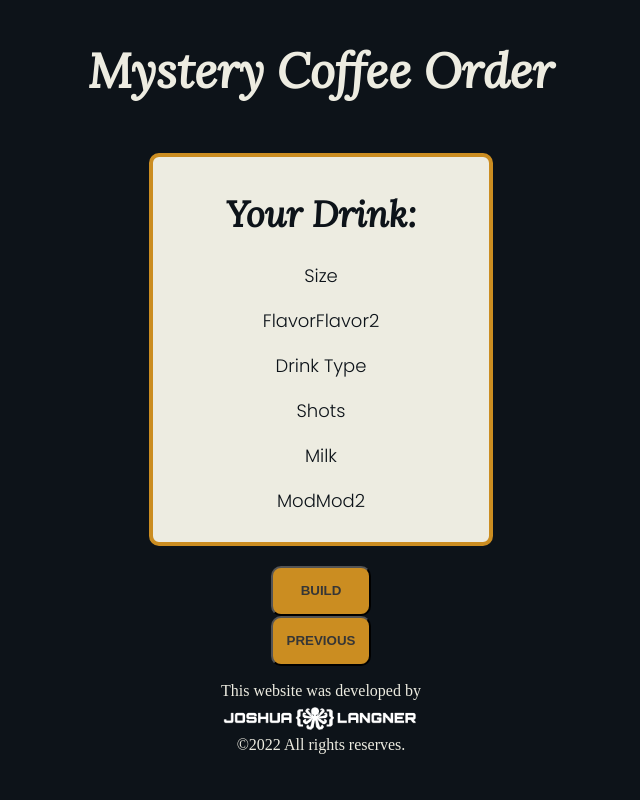
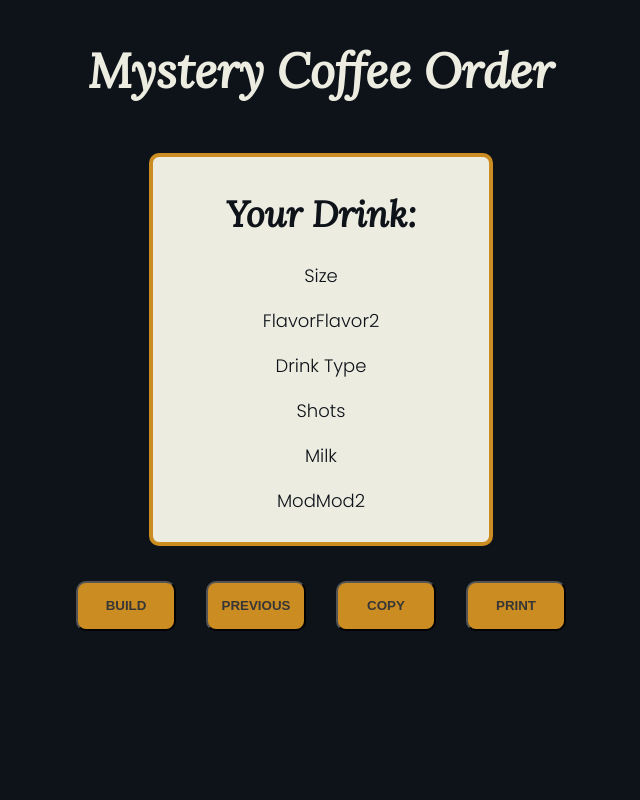
Before and after one commit to jlangner87/random_coffee, a React (Create React App) app in the folder random_coffee/: page / in a window 1280 px wide. Shown: the top 800 px of the page, without its empty margins (319-959 px from the left). Built offline with nearby package versions, Linux system fonts and the light colour scheme.

Commit message:
add copy and print functionality to app

```diff
--- a/random_coffee/package.json
+++ b/random_coffee/package.json
@@ -7,8 +7,10 @@
     "@testing-library/react": "^13.4.0",
     "@testing-library/user-event": "^13.5.0",
     "react": "^18.2.0",
+    "react-copy-to-clipboard": "^5.1.0",
     "react-dom": "^18.2.0",
     "react-scripts": "5.0.1",
+    "styled-components": "^5.3.6",
     "web-vitals": "^2.1.4"
   },
   "scripts": {
--- a/random_coffee/src/App.css
+++ b/random_coffee/src/App.css
@@ -56,6 +56,7 @@ button {
   color: #363636;
   font-weight: bold;
   background-color:#cb8d21 ;
+  margin: 15px;
 }
 
 .footer {
@@ -64,6 +65,7 @@ button {
   bottom: 0;
   width: 100%;
   color: azure;
+  margin-top: 200px;
 }
 
 .footer_text {
@@ -76,6 +78,10 @@ button {
 .logo {
   width: 200px;
   height: auto;
+}
+
+.print_footer {
+  visibility: collapse;
 }
 
 @media screen and (max-width: 700px) {
@@ -101,3 +107,27 @@ button {
     font-size: 12px;
   }
 }
+
+@media print {
+  .button_container {
+    visibility: hidden;
+  }
+  .order {
+    border: none;
+    background-color:transparent;
+  }
+  .footer {
+    margin-top: 0;
+    visibility: hidden;
+  }
+  .print_footer {
+    visibility: visible;
+  }
+  .footer_text{
+    color: #0d1319;
+  }
+
+  .copyright{
+    color: #0d1319;
+  }
+}
--- a/random_coffee/src/App.js
+++ b/random_coffee/src/App.js
@@ -1,7 +1,7 @@
 import { useState, useRef, useEffect } from 'react'
 import logo from './assets/jllogo.png'
+import printLogo from './assets/black_header.png'
 import './App.css'
-import { findByPlaceholderText } from '@testing-library/react'
 
 function App() {
   const [size, setSize] = useState('Size')
@@ -190,8 +190,34 @@ function App() {
           {mod2}
         </p>
       </div>
-      <button onClick={handleClick}>BUILD</button>
-      <button onClick={revertDrink}>PREVIOUS</button>
+      <div className="button_container">
+        <button onClick={handleClick}>BUILD</button>
+        <button onClick={revertDrink}>PREVIOUS</button>
+        <button
+          onClick={() => {
+            navigator.clipboard.writeText([
+              size,
+              flavor1,
+              flavor2,
+              drinkType,
+              addShot,
+              milk,
+              mod1,
+              mod2
+            ])
+          }}
+        >
+          COPY
+        </button>
+        <button onClick={() => window.print()}>PRINT</button>
+      </div>
+      <div className="print_footer">
+        <a href="https://joshua-langner.com">
+          <p className="footer_text">This website was developed by</p>
+          <img src={printLogo} className="logo" />
+          <p className="copyright">©2022 All rights reserves.</p>
+        </a>
+      </div>
       <div className="footer">
         <a href="https://joshua-langner.com">
           <p className="footer_text">This website was developed by</p>
```
Also changed, not shown: random_coffee/src/assets/black_header.png (added), 1 other file (tests, documents, lock files or other folders).
